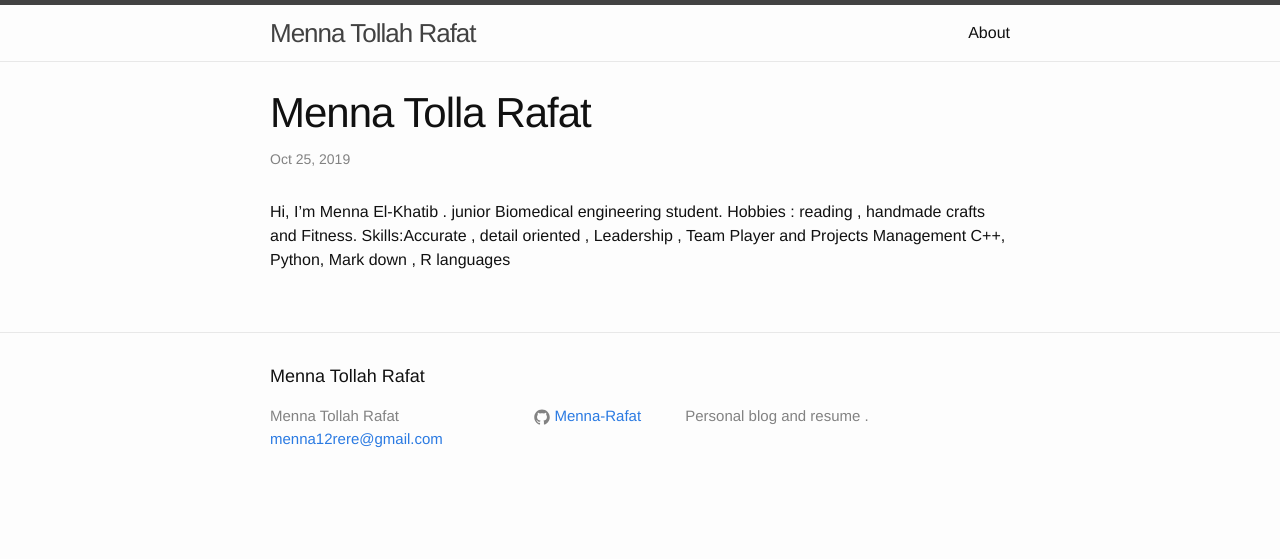
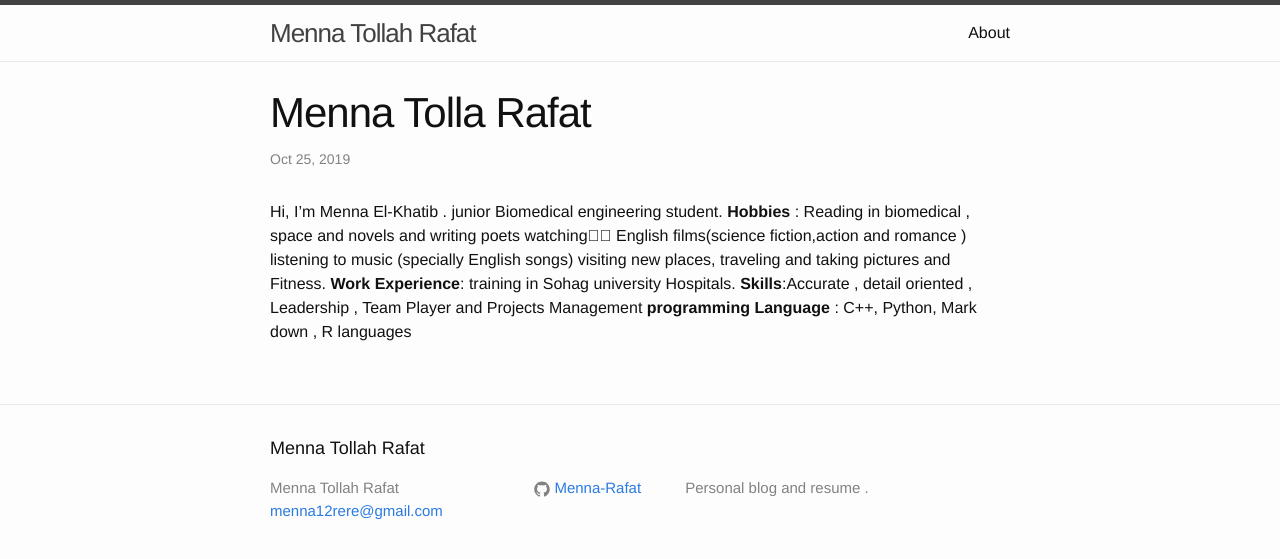
Before and after one commit to Menna-Rafat/menna-rafat.github.io, a Jekyll site: the page built from _posts/2019-10-24-welcome-to-jekyll.markdown, in a window 1280 px wide. Shown: the top 559 px of the page. Built offline with Jekyll 4.4.1, drawn with Linux system fonts in a browser that asks for light colours.

Commit message:
Updated Welcome To Jekyll

```diff
--- a/_posts/2019-10-24-welcome-to-jekyll.markdown
+++ b/_posts/2019-10-24-welcome-to-jekyll.markdown
@@ -1,12 +1,14 @@
 ---
 title: Menna Tolla Rafat
-date: 2019-10-24 23:53:00 Z
+date: 2019-10-25 01:53:00 +02:00
 categories:
 - jekyll
 - update
 layout: post
 ---
 
-Hi, I’m Menna El-Khatib . junior Biomedical engineering student. Hobbies : reading , handmade crafts and Fitness.
-Skills:Accurate , detail oriented , Leadership , Team Player and Projects Management
-C++, Python, Mark down , R languages
+Hi, I’m Menna El-Khatib . junior Biomedical engineering student.
+**Hobbies** : Reading in biomedical , space and novels and writing poets watching ُُEnglish films(science fiction,action and romance ) listening to music (specially English songs) visiting new places, traveling and taking pictures and Fitness.
+**Work Experience**: training in Sohag university Hospitals.
+**Skills**:Accurate , detail oriented , Leadership , Team Player and Projects Management
+**programming Language** : C++, Python, Mark down , R languages
```
